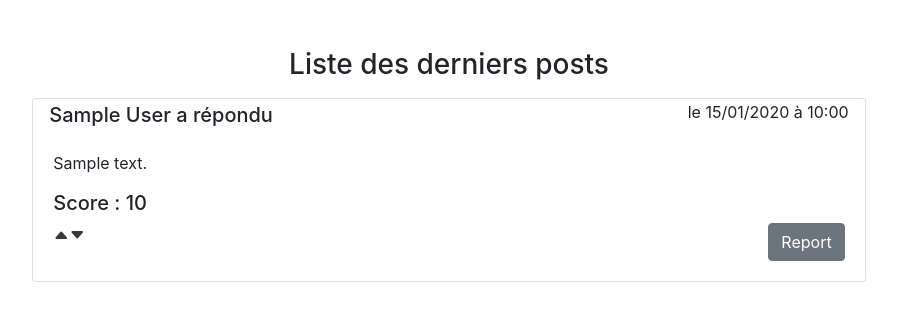
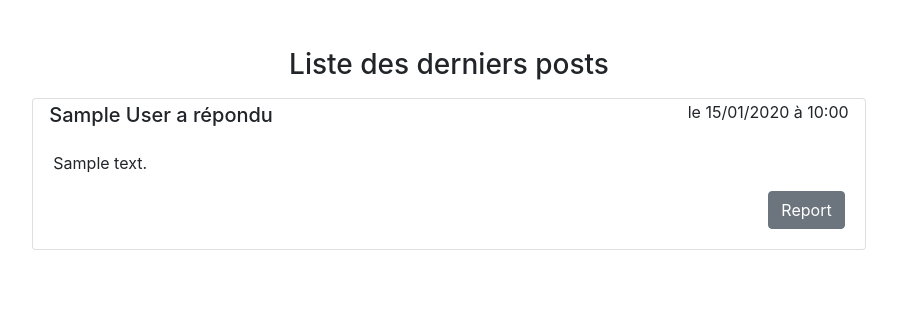
Before and after one commit to Iovlyclick/symforumium, a Symfony app: template templates/forum/post/list.html.twig in a window 1280 px wide. Shown: the part 126-447 px from the top of the page, without its empty margins (191-1088 px from the left). Run offline with Twig, Linux system fonts and the light colour scheme; the template is opened without the code that fills it: most values are stand-ins (such as "Sample title", 1, 10 or a date in 2020); some libraries are stand-ins or nearby versions.

Commit message:
dernier dernier fix

```diff
--- a/templates/forum/post/list.html.twig
+++ b/templates/forum/post/list.html.twig
@@ -39,14 +39,6 @@
 					<div class="card-body">
 						<p class="card-text">{{ post.content }}</p>
 
-						<h5 class="float left">Score :
-							{{ post.likeAmount }}
-						</h5>
-
-					<a href="{{ path('dislike_post', { 'id': post.id }) }}" class="text-dark bi bi-caret-up-fill float-left"></a>
-
-					<a href="{{ path('dislike_post', { 'id': post.id }) }}" class="text-dark bi bi-caret-down-fill float-left"></a>
-
 					<div class="btn-group float-right" role="group">
 						<a href="{{ path('report_post', { 'id': post.id }) }}" class="btn btn-secondary">Report</a>
 					{% if post.author == app.user %}
```
Also changed, not shown: templates/forum/comment/list.html.twig (+0 -7 lines).
